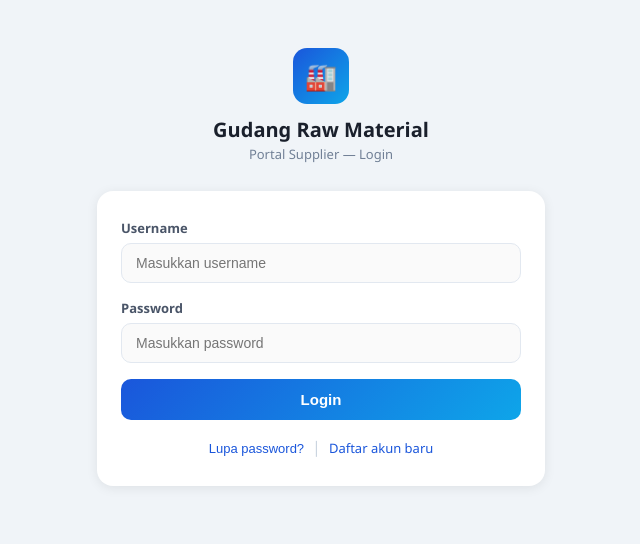
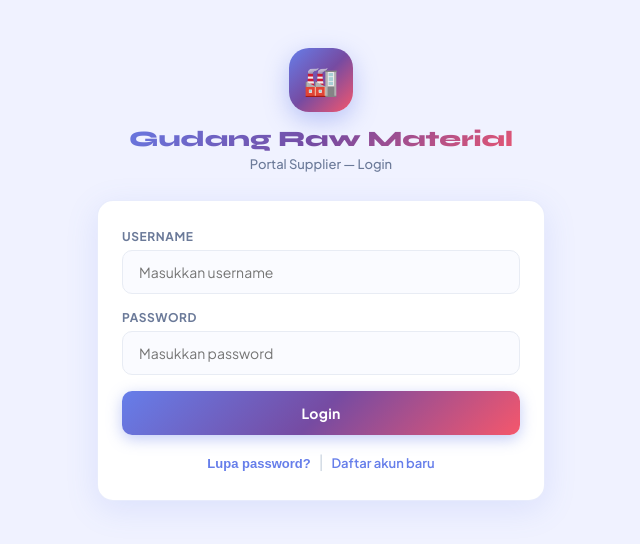
Before and after one commit to gdrmwarehouse/gudang-rm, a Next.js app: page / in a window 1280 px wide. Shown: the top 544 px of the page, without its empty margins (319-959 px from the left). Built offline with nearby package versions, Linux system fonts and the light colour scheme.

Commit message:
Update globals.css

```diff
--- a/styles/styles/globals.css
+++ b/styles/styles/globals.css
@@ -1,65 +1,234 @@
+@import url('https://fonts.googleapis.com/css2?family=Plus+Jakarta+Sans:wght@300;400;500;600;700;800&family=Syne:wght@700;800&display=swap');
+
 * { box-sizing: border-box; margin: 0; padding: 0; }
 
+:root {
+  --grad-main: linear-gradient(135deg, #667eea 0%, #764ba2 50%, #f5576c 100%);
+  --grad-dark: linear-gradient(135deg, #1a1a2e 0%, #16213e 50%, #0f3460 100%);
+  --grad4: linear-gradient(135deg, #43e97b 0%, #38f9d7 100%);
+  --grad3: linear-gradient(135deg, #4facfe 0%, #00f2fe 100%);
+  --grad5: linear-gradient(135deg, #fa709a 0%, #fee140 100%);
+  --grad1: linear-gradient(135deg, #667eea 0%, #764ba2 100%);
+  --grad2: linear-gradient(135deg, #f093fb 0%, #f5576c 100%);
+  --primary: #667eea;
+  --text-main: #1a1a2e;
+  --text-sub: #6b7a99;
+  --border: rgba(102,126,234,0.15);
+  --glass: rgba(255,255,255,0.85);
+  --shadow: 0 8px 32px rgba(102,126,234,0.15);
+  --shadow-lg: 0 20px 60px rgba(102,126,234,0.25);
+  --radius: 16px;
+  --radius-sm: 10px;
+}
+
 body {
-  font-family: 'Segoe UI', sans-serif;
-  background: #f0f4f8;
-  color: #1a202c;
+  font-family: 'Plus Jakarta Sans', sans-serif;
+  background: #f0f2ff;
+  color: var(--text-main);
   min-height: 100vh;
 }
-.container { max-width: 480px; margin: 0 auto; padding: 24px 16px; }
-.container-wide { max-width: 1100px; margin: 0 auto; padding: 24px 16px; }
-.card { background: white; border-radius: 16px; padding: 28px 24px; box-shadow: 0 2px 12px rgba(0,0,0,0.08); }
+
+.auth-bg {
+  min-height: 100vh;
+  background: var(--grad-dark);
+  position: relative;
+  overflow: hidden;
+  display: flex;
+  align-items: center;
+  justify-content: center;
+  padding: 24px 16px;
+}
+.auth-bg::before {
+  content: '';
+  position: absolute;
+  width: 600px; height: 600px;
+  background: radial-gradient(circle, rgba(102,126,234,0.4) 0%, transparent 70%);
+  top: -200px; left: -200px;
+  border-radius: 50%;
+  animation: float1 8s ease-in-out infinite;
+}
+.auth-bg::after {
+  content: '';
+  position: absolute;
+  width: 500px; height: 500px;
+  background: radial-gradient(circle, rgba(245,87,108,0.3) 0%, transparent 70%);
+  bottom: -150px; right: -150px;
+  border-radius: 50%;
+  animation: float2 10s ease-in-out infinite;
+}
+.auth-orb {
+  position: absolute;
+  width: 300px; height: 300px;
+  background: radial-gradient(circle, rgba(67,233,123,0.2) 0%, transparent 70%);
+  top: 50%; left: 50%;
+  transform: translate(-50%, -50%);
+  border-radius: 50%;
+  animation: float3 12s ease-in-out infinite;
+}
+@keyframes float1 { 0%,100%{transform:translate(0,0)} 50%{transform:translate(40px,40px)} }
+@keyframes float2 { 0%,100%{transform:translate(0,0)} 50%{transform:translate(-40px,-30px)} }
+@keyframes float3 { 0%,100%{transform:translate(-50%,-50%) scale(1)} 50%{transform:translate(-50%,-50%) scale(1.2)} }
+
+.auth-card {
+  background: var(--glass);
+  backdrop-filter: blur(20px);
+  -webkit-backdrop-filter: blur(20px);
+  border: 1px solid rgba(255,255,255,0.8);
+  border-radius: 24px;
+  padding: 36px 32px;
+  width: 100%;
+  max-width: 440px;
+  box-shadow: var(--shadow-lg), inset 0 1px 0 rgba(255,255,255,0.9);
+  position: relative;
+  z-index: 10;
+  animation: slideUp 0.5s ease-out;
+}
+@keyframes slideUp { from{opacity:0;transform:translateY(20px)} to{opacity:1;transform:translateY(0)} }
+
+.mayora-logo {
+  position: fixed;
+  top: 20px; left: 20px;
+  opacity: 0.15;
+  z-index: 100;
+  pointer-events: none;
+  width: 120px;
+  filter: brightness(0) invert(1);
+}
+.mayora-logo-dark {
+  position: fixed;
+  top: 20px; left: 20px;
+  opacity: 0.07;
+  z-index: 100;
+  pointer-events: none;
+  width: 120px;
+}
+
 .app-header { text-align: center; margin-bottom: 28px; }
 .app-logo {
-  width: 56px; height: 56px;
-  background: linear-gradient(135deg, #1a56db, #0ea5e9);
-  border-radius: 14px; display: flex; align-items: center;
-  justify-content: center; margin: 0 auto 12px; font-size: 26px;
+  width: 64px; height: 64px;
+  background: var(--grad-main);
+  border-radius: 20px;
+  display: flex; align-items: center; justify-content: center;
+  margin: 0 auto 14px;
+  font-size: 28px;
+  box-shadow: 0 8px 24px rgba(102,126,234,0.4);
 }
-.app-title { font-size: 20px; font-weight: 700; color: #1a202c; }
-.app-subtitle { font-size: 13px; color: #718096; margin-top: 2px; }
+.app-title {
+  font-family: 'Syne', sans-serif;
+  font-size: 22px; font-weight: 800;
+  background: var(--grad-main);
+  -webkit-background-clip: text;
+  -webkit-text-fill-color: transparent;
+  background-clip: text;
+}
+.app-subtitle { font-size: 13px; color: var(--text-sub); margin-top: 4px; font-weight: 500; }
+
+.container { max-width: 480px; margin: 0 auto; padding: 24px 16px; }
+.container-wide { max-width: 1200px; margin: 0 auto; padding: 24px 16px; }
+
+.card {
+  background: white;
+  border-radius: var(--radius);
+  padding: 28px 24px;
+  box-shadow: var(--shadow);
+  border: 1px solid var(--border);
+}
+
 .form-group { margin-bottom: 16px; }
-.form-label { display: block; font-size: 13px; font-weight: 600; color: #4a5568; margin-bottom: 6px; }
-.form-label span { color: #a0aec0; font-weight: 400; }
+.form-label {
+  display: block; font-size: 12px; font-weight: 700;
+  color: var(--text-sub); margin-bottom: 6px;
+  text-transform: uppercase; letter-spacing: 0.05em;
+}
+.form-label span { color: #b0bdd0; font-weight: 400; text-transform: none; letter-spacing: 0; }
 .form-input {
-  width: 100%; padding: 11px 14px;
-  border: 1.5px solid #e2e8f0; border-radius: 10px;
-  font-size: 14px; transition: border-color .2s;
-  background: #fafafa; color: #1a202c;
+  width: 100%; padding: 12px 16px;
+  border: 1.5px solid #e8ecf4;
+  border-radius: var(--radius-sm);
+  font-size: 14px; font-family: 'Plus Jakarta Sans', sans-serif;
+  transition: all .2s; background: #fafbff; color: var(--text-main);
 }
-.form-input:focus { outline: none; border-color: #1a56db; background: white; }
-.form-input:disabled { background: #f7fafc; color: #718096; }
+.form-input:focus { outline: none; border-color: var(--primary); background: white; box-shadow: 0 0 0 3px rgba(102,126,234,0.12); }
+.form-input:disabled { background: #f5f6fa; color: var(--text-sub); }
 textarea.form-input { resize: vertical; min-height: 80px; }
-.btn { width: 100%; padding: 12px; border: none; border-radius: 10px; font-size: 15px; font-weight: 600; cursor: pointer; transition: opacity .2s, transform .1s; }
+
+.btn {
+  width: 100%; padding: 13px; border: none; border-radius: var(--radius-sm);
+  font-size: 14px; font-weight: 700; font-family: 'Plus Jakarta Sans', sans-serif;
+  cursor: pointer; transition: all .2s; letter-spacing: 0.02em;
+}
 .btn:active { transform: scale(0.98); }
 .btn:disabled { opacity: 0.6; cursor: not-allowed; }
-.btn-primary { background: linear-gradient(135deg, #1a56db, #0ea5e9); color: white; }
-.btn-success { background: linear-gradient(135deg, #059669, #10b981); color: white; }
-.btn-outline { background: white; border: 1.5px solid #e2e8f0; color: #4a5568; }
-.alert { padding: 12px 14px; border-radius: 10px; font-size: 13px; margin-bottom: 16px; }
-.alert-error { background: #fff5f5; border: 1px solid #fed7d7; color: #c53030; }
-.alert-success { background: #f0fff4; border: 1px solid #c6f6d5; color: #276749; }
-.alert-info { background: #ebf8ff; border: 1px solid #bee3f8; color: #2b6cb0; }
-.link { color: #1a56db; text-decoration: none; font-size: 13px; }
+.btn-primary { background: var(--grad-main); color: white; box-shadow: 0 4px 15px rgba(102,126,234,0.4); }
+.btn-primary:hover:not(:disabled) { box-shadow: 0 6px 20px rgba(102,126,234,0.5); transform: translateY(-1px); }
+.btn-success { background: var(--grad4); color: #1a3a2a; }
+.btn-outline { background: white; border: 1.5px solid #e8ecf4; color: var(--text-sub); }
+.btn-outline:hover:not(:disabled) { border-color: var(--primary); color: var(--primary); }
+.btn-wa { background: linear-gradient(135deg, #25d366, #128c7e); color: white; box-shadow: 0 4px 15px rgba(37,211,102,0.3); }
+
+.alert { padding: 12px 16px; border-radius: var(--radius-sm); font-size: 13px; margin-bottom: 16px; font-weight: 500; }
+.alert-error { background: #fff0f3; border: 1px solid #ffd6dd; color: #c0001f; }
+.alert-success { background: #f0fff6; border: 1px solid #c3f4da; color: #00703c; }
+.alert-info { background: #f0f4ff; border: 1px solid #c7d4ff; color: #2d4db3; }
+
+.link { color: var(--primary); text-decoration: none; font-size: 13px; font-weight: 600; }
 .link:hover { text-decoration: underline; }
-.badge { display: inline-block; padding: 3px 10px; border-radius: 20px; font-size: 11px; font-weight: 600; }
-.badge-reserved { background: #ebf8ff; color: #2b6cb0; }
-.badge-arrived  { background: #f0fff4; color: #276749; }
-.badge-done     { background: #e6fffa; color: #285e61; }
-.badge-late     { background: #fff5f5; color: #c53030; }
+
+.badge { display: inline-block; padding: 4px 12px; border-radius: 20px; font-size: 11px; font-weight: 700; }
+.badge-reserved { background: linear-gradient(135deg,#e8edff,#d4ddff); color: #2d4db3; }
+.badge-arrived  { background: linear-gradient(135deg,#e8fff3,#c3f4da); color: #00703c; }
+.badge-done     { background: linear-gradient(135deg,#e8fffb,#b8f4ec); color: #005a4d; }
+.badge-late     { background: linear-gradient(135deg,#fff0f3,#ffd6dd); color: #c0001f; }
+
+.nav {
+  background: rgba(255,255,255,0.9);
+  backdrop-filter: blur(12px);
+  -webkit-backdrop-filter: blur(12px);
+  padding: 14px 24px;
+  display: flex; align-items: center; justify-content: space-between;
+  box-shadow: 0 2px 20px rgba(102,126,234,0.1);
+  border-bottom: 1px solid var(--border);
+  margin-bottom: 24px; position: sticky; top: 0; z-index: 50;
+}
+.nav-title {
+  font-family: 'Syne', sans-serif;
+  font-weight: 800; font-size: 17px;
+  background: var(--grad-main);
+  -webkit-background-clip: text; -webkit-text-fill-color: transparent; background-clip: text;
+}
+.nav-user { font-size: 12px; color: var(--text-sub); font-weight: 500; }
+
+.stats-grid { display: grid; grid-template-columns: repeat(4,1fr); gap: 14px; margin-bottom: 20px; }
+.stat-card {
+  background: white; border-radius: var(--radius); padding: 20px 16px;
+  text-align: center; box-shadow: var(--shadow); border: 1px solid var(--border);
+  position: relative; overflow: hidden;
+}
+.stat-card::before { content:''; position:absolute; top:0; left:0; right:0; height:3px; }
+.stat-card:nth-child(1)::before { background: var(--grad1); }
+.stat-card:nth-child(2)::before { background: var(--grad5); }
+.stat-card:nth-child(3)::before { background: var(--grad4); }
+.stat-card:nth-child(4)::before { background: var(--grad3); }
+.stat-num { font-size: 32px; font-weight: 800; font-family: 'Syne', sans-serif; }
+.stat-label { font-size: 11px; color: var(--text-sub); margin-top: 4px; font-weight: 600; text-transform: uppercase; letter-spacing: 0.05em; }
+
 .table-wrap { overflow-x: auto; }
 table { width: 100%; border-collapse: collapse; font-size: 13px; }
-th { background: #f7fafc; padding: 10px 12px; text-align: left; font-weight: 600; color: #4a5568; border-bottom: 1.5px solid #e2e8f0; white-space: nowrap; }
-td { padding: 10px 12px; border-bottom: 1px solid #f0f4f8; color: #2d3748; vertical-align: middle; }
-tr:hover td { background: #f7fafc; }
-.stats-grid { display: grid; grid-template-columns: repeat(2,1fr); gap: 12px; margin-bottom: 20px; }
-.stat-card { background: white; border-radius: 14px; padding: 16px; text-align: center; box-shadow: 0 2px 8px rgba(0,0,0,0.06); }
-.stat-num { font-size: 28px; font-weight: 700; }
-.stat-label { font-size: 12px; color: #718096; margin-top: 2px; }
-.ticket { background: white; border-radius: 20px; padding: 24px; text-align: center; box-shadow: 0 4px 24px rgba(0,0,0,0.1); position: relative; overflow: hidden; }
-.ticket::before { content: ''; position: absolute; top: 0; left: 0; right: 0; height: 6px; background: linear-gradient(90deg, #1a56db, #0ea5e9, #10b981); }
-.queue-number { font-size: 64px; font-weight: 900; color: #1a56db; line-height: 1; }
-.queue-label { font-size: 12px; color: #a0aec0; letter-spacing: 0.1em; text-transform: uppercase; margin-bottom: 16px; }
-.nav { background: white; padding: 14px 20px; display: flex; align-items: center; justify-content: space-between; box-shadow: 0 1px 4px rgba(0,0,0,0.08); margin-bottom: 24px; }
-.nav-title { font-weight: 700; font-size: 16px; color: #1a56db; }
-.nav-user { font-size: 12px; color: #718096; }
+th { background: linear-gradient(135deg,#f8f9ff,#f0f3ff); padding: 12px 14px; text-align: left; font-weight: 700; color: var(--text-sub); border-bottom: 2px solid var(--border); white-space: nowrap; font-size: 11px; text-transform: uppercase; letter-spacing: 0.05em; }
+td { padding: 12px 14px; border-bottom: 1px solid #f5f7ff; color: var(--text-main); vertical-align: middle; }
+tr:hover td { background: #fafbff; }
+
+.ticket { background: white; border-radius: 24px; padding: 28px; text-align: center; box-shadow: var(--shadow-lg); position: relative; overflow: hidden; }
+.ticket::before { content:''; position:absolute; top:0; left:0; right:0; height:6px; background: var(--grad-main); }
+.queue-number { font-family: 'Syne', sans-serif; font-size: 80px; font-weight: 800; line-height: 1; background: var(--grad-main); -webkit-background-clip: text; -webkit-text-fill-color: transparent; background-clip: text; }
+.queue-label { font-size: 11px; color: var(--text-sub); letter-spacing: 0.15em; text-transform: uppercase; margin-bottom: 12px; font-weight: 700; }
+
+.section-divider { font-size: 11px; font-weight: 700; color: var(--primary); text-transform: uppercase; letter-spacing: 0.08em; margin-bottom: 10px; margin-top: 4px; display: flex; align-items: center; gap: 8px; }
+.section-divider::after { content:''; flex:1; height:1px; background: var(--border); }
+
+.autofill-box { background: linear-gradient(135deg,#f0f4ff,#f8f0ff); border: 1px solid rgba(102,126,234,0.2); border-radius: var(--radius-sm); padding: 14px 16px; margin-bottom: 20px; font-size: 13px; }
+
+@media (max-width:640px) {
+  .stats-grid { grid-template-columns: repeat(2,1fr); }
+  .auth-card { padding: 28px 20px; }
+}
```
